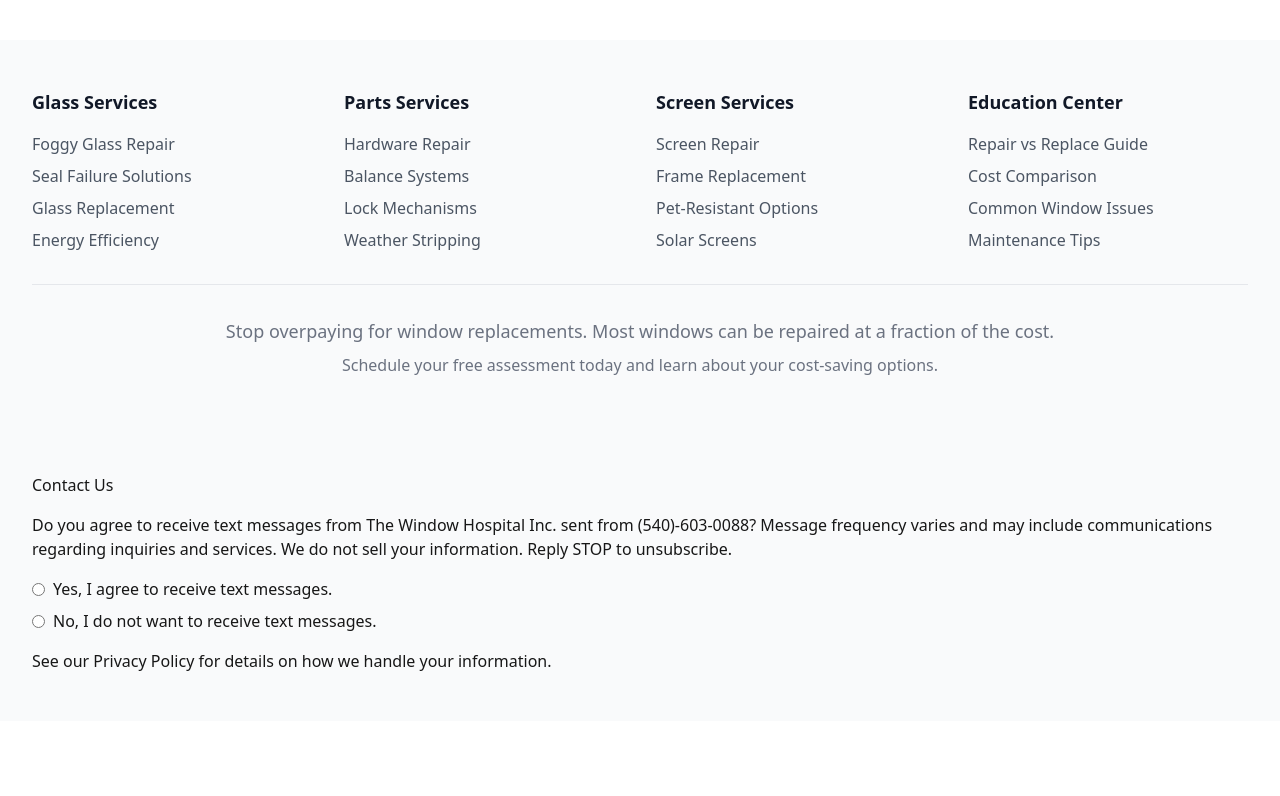
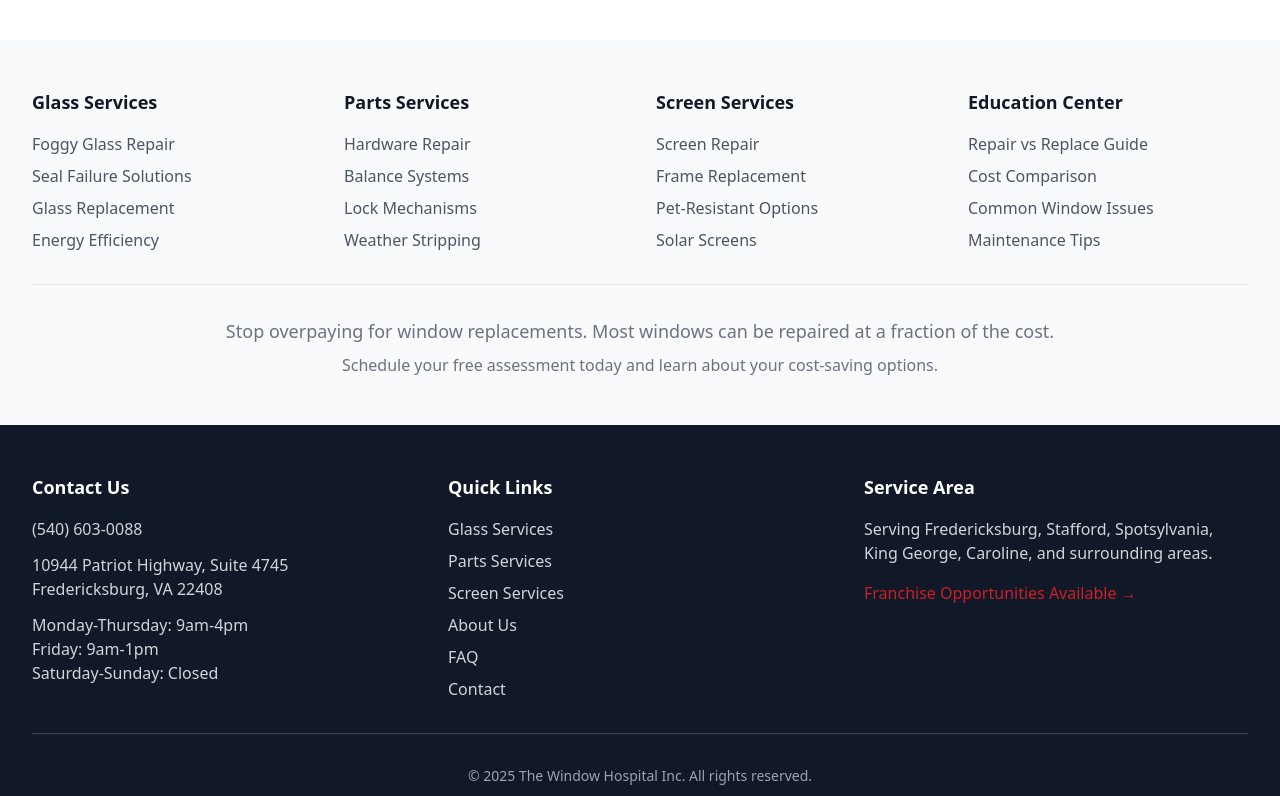
Before and after one commit to positivexpect/twhtestwebsite, a Next.js app: page / in a window 1280 px wide. Shown: the part 9316-10112 px from the top of the page. Before the commit the page ends 10037 px from the top, so only its background shows below. Built offline with nearby package versions, Linux system fonts and the light colour scheme.

Commit message:
updating almost ready again w new footer

```diff
--- a/src/components/Footer.tsx
+++ b/src/components/Footer.tsx
@@ -2,31 +2,104 @@ import Link from 'next/link';
 
 export default function Footer() {
   return (
-    <footer className="bg-gray-50 py-12">
-      <div className="max-w-7xl mx-auto px-4 sm:px-6 lg:px-8">
-        <h2>
-          <Link href="/footer">
-            Contact Us
-          </Link>
-        </h2>
-        <p className="mt-4">
-          Do you agree to receive text messages from The Window Hospital Inc. sent from (540)-603-0088?
-          Message frequency varies and may include communications regarding inquiries and services.
-          We do not sell your information. Reply STOP to unsubscribe.
-        </p>
-        <div className="mt-4 space-y-2">
-          <label className="flex items-center space-x-2">
-            <input type="radio" name="textOptIn" value="yes" />
-            <span>Yes, I agree to receive text messages.</span>
-          </label>
-          <label className="flex items-center space-x-2">
-            <input type="radio" name="textOptIn" value="no" />
-            <span>No, I do not want to receive text messages.</span>
-          </label>
+    <footer className="bg-gray-900">
+      <div className="max-w-7xl mx-auto py-12 px-4 sm:px-6 lg:px-8">
+        <div className="grid grid-cols-1 md:grid-cols-3 gap-8">
+          {/* Contact Information */}
+          <div>
+            <h3 className="text-white text-lg font-semibold mb-4">Contact Us</h3>
+            <div className="space-y-3 text-gray-300">
+              <p>
+                <a
+                  href="tel:5406030088"
+                  className="hover:text-white transition-colors"
+                >
+                  (540) 603-0088
+                </a>
+              </p>
+              <p>
+                <a
+                  href="https://maps.google.com/?q=10944+Patriot+Highway+Suite+4745+Fredericksburg+VA+22408"
+                  target="_blank"
+                  rel="noopener noreferrer"
+                  className="hover:text-white transition-colors"
+                >
+                  10944 Patriot Highway, Suite 4745<br />
+                  Fredericksburg, VA 22408
+                </a>
+              </p>
+              <div>
+                <p>Monday-Thursday: 9am-4pm</p>
+                <p>Friday: 9am-1pm</p>
+                <p>Saturday-Sunday: Closed</p>
+              </div>
+            </div>
+          </div>
+
+          {/* Quick Links */}
+          <div>
+            <h3 className="text-white text-lg font-semibold mb-4">Quick Links</h3>
+            <ul className="space-y-2">
+              <li>
+                <Link href="/glass-services" className="text-gray-300 hover:text-white transition-colors">
+                  Glass Services
+                </Link>
+              </li>
+              <li>
+                <Link href="/parts-services" className="text-gray-300 hover:text-white transition-colors">
+                  Parts Services
+                </Link>
+              </li>
+              <li>
+                <Link href="/screen-services" className="text-gray-300 hover:text-white transition-colors">
+                  Screen Services
+                </Link>
+              </li>
+              <li>
+                <Link href="/about" className="text-gray-300 hover:text-white transition-colors">
+                  About Us
+                </Link>
+              </li>
+              <li>
+                <Link href="/faq" className="text-gray-300 hover:text-white transition-colors">
+                  FAQ
+                </Link>
+              </li>
+              <li>
+                <Link href="/contact" className="text-gray-300 hover:text-white transition-colors">
+                  Contact
+                </Link>
+              </li>
+            </ul>
+          </div>
+
+          {/* Service Area */}
+          <div>
+            <h3 className="text-white text-lg font-semibold mb-4">Service Area</h3>
+            <p className="text-gray-300">
+              Serving Fredericksburg, Stafford, Spotsylvania, King George, Caroline, and surrounding areas.
+            </p>
+            <div className="mt-4">
+              <Link
+                href="/franchise"
+                className="text-[#CD2028] hover:text-[#B01B22] font-medium"
+              >
+                Franchise Opportunities Available →
+              </Link>
+            </div>
+          </div>
         </div>
-        <p className="mt-4">
-          See our <Link href="/privacy-policy">Privacy Policy</Link> for details on how we handle your information.
-        </p>
+
+        <div className="mt-8 pt-8 border-t border-gray-700">
+          <div className="text-center text-gray-400 text-sm">
+            <p>© {new Date().getFullYear()} The Window Hospital Inc. All rights reserved.</p>
+            <p className="mt-2">
+              <Link href="/privacy-policy" className="hover:text-white transition-colors">
+                Privacy Policy
+              </Link>
+            </p>
+          </div>
+        </div>
       </div>
     </footer>
   );
--- a/src/components/client/AssessmentForm.tsx
+++ b/src/components/client/AssessmentForm.tsx
@@ -3,6 +3,7 @@
 import { useState } from 'react';
 import Image from 'next/image';
 import { ChevronDownIcon } from '@heroicons/react/24/outline';
+import Link from 'next/link';
 
 type FormData = {
   name: string;
@@ -563,7 +564,7 @@ export default function AssessmentForm() {
           {/* Text Message Consent */}
           <div className="space-y-4">
             <div className="bg-gray-50 p-4 rounded-md">
-              <p className="text-sm text-gray-700">
+              <p className="text-sm text-gray-700 mb-4">
                 Do you agree to receive text messages from The Window Hospital Inc. sent from (540)-603-0088? Message frequency varies and may include (To provide and manage our services, to schedule and confirm appointments, to process payments and send invoices, to communicate with you regarding your inquiries and our services.) We do not sell your information this is only to communicate with The Window Hospital Inc. Message and data rates may apply. Reply STOP at any time to end or unsubscribe. For assistance, reply HELP or contact support at (540)-603-0088
               </p>
               <div className="mt-6 space-y-4">
@@ -628,7 +629,7 @@ export default function AssessmentForm() {
                 </label>
               </div>
               <p className="mt-4 text-sm text-gray-500">
-                See our <a href="/privacy-policy" className="text-[#CD2028] hover:text-[#B01B22]">Privacy Policy</a> for details on how we handle your information.
+                See our <Link href="/privacy-policy" className="text-[#CD2028] hover:text-[#B01B22]">Privacy Policy</Link> for details on how we handle your information.
               </p>
             </div>
           </div>
```
Also changed, not shown: public/images/icononly_transparent_nobuffer.png (renamed from public/images/icononly_transparent_nobuffer -.png).
